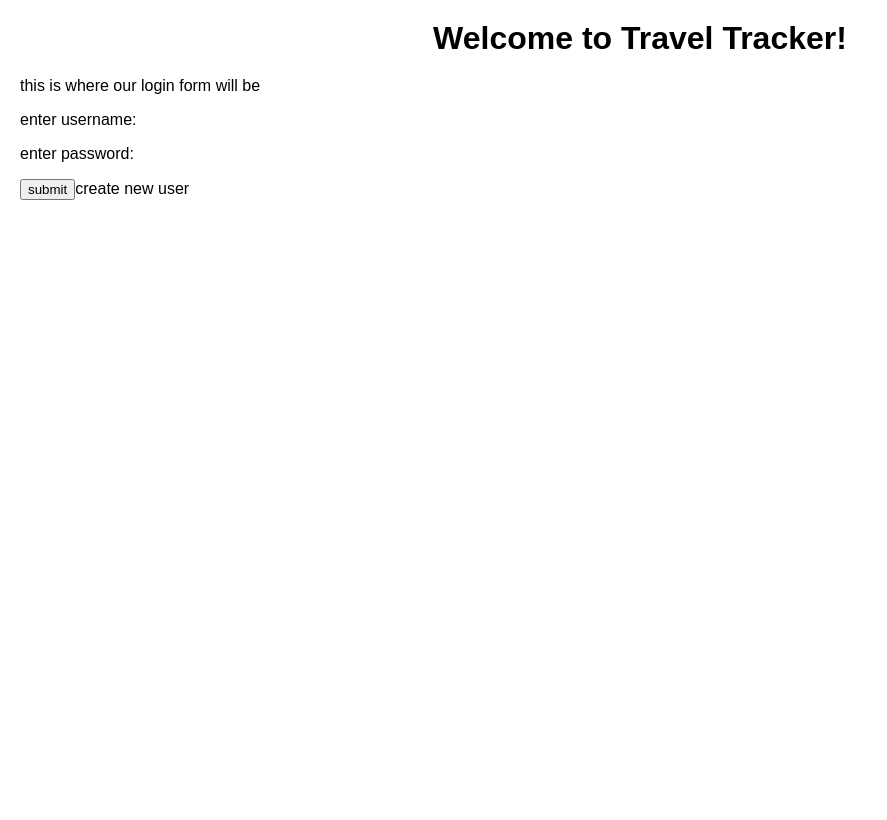
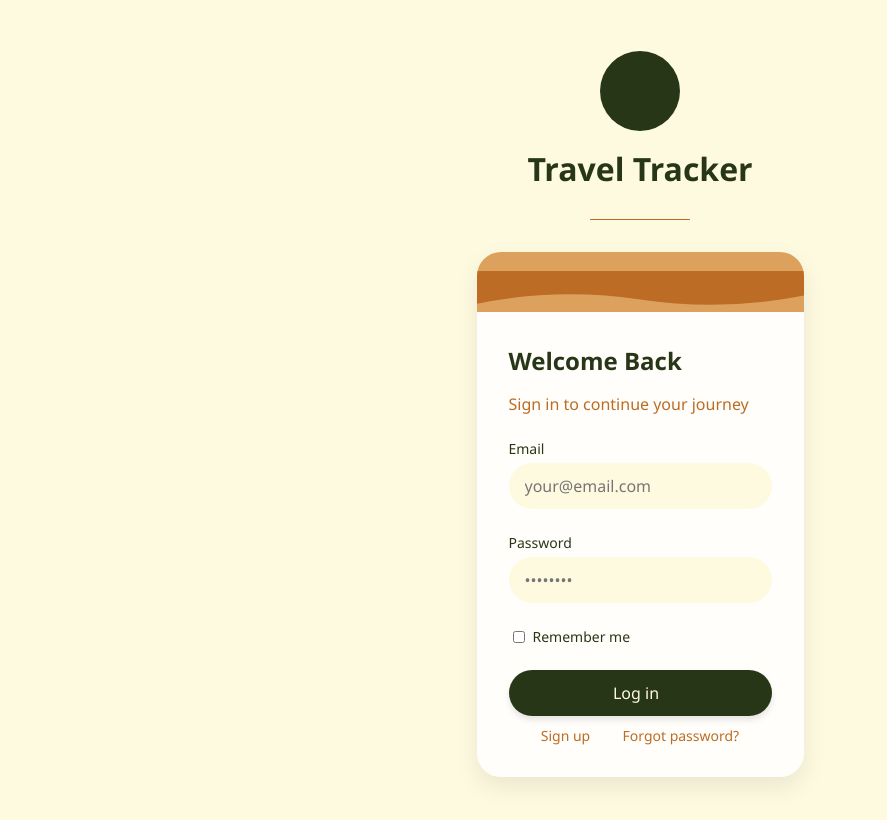
Before and after one commit to psd-travel-tracker/Front-End, a React (Create React App) app: page /login in a window 1280 px wide. Shown: the top 820 px of the page, without its empty margins (0-887 px from the left). Built offline with nearby package versions, Linux system fonts and the light colour scheme.

Commit message:
login component and some renaming and cleanup

```diff
--- a/src/Components/ExpenseCard.jsx
+++ b/src/Components/ExpenseCard.jsx
@@ -1,4 +1,4 @@
-import '../Style/tripdetails.css';
+import '../Style/trip_details.css';
 
 export default function ExpenseCard({ name, cost }) {
     return (
--- a/src/Components/ExpenseList.jsx
+++ b/src/Components/ExpenseList.jsx
@@ -1,5 +1,5 @@
 import ExpenseCard from './ExpenseCard';
-import '../Style/tripdetails.css';
+import '../Style/trip_details.css';
 
 export default function ExpenseList() {
   const dummyExpenses = [
--- a/src/Pages/LoginPage.jsx
+++ b/src/Pages/LoginPage.jsx
@@ -1,13 +1,92 @@
+import { useEffect, useState } from "react";
+import { useNavigate } from 'react-router-dom';
+import "../Style/login.css";
 
 export default function HomePage() {
+    const navigate = useNavigate();
+    const [data, setData] = useState([]);
+    const [loading, setLoading] = useState(true);
+    const [error, setError] = useState(null);
+
+    const [formData, setFormData] = useState({
+        email: "",
+        password: "",
+        rememberMe: "",
+    });
+    async function validateUser(formData) {
+        // TODO: make async fucntion to validate user and update session with validated user from our DB
+    }
+
+    const handleChange = (e) => {
+        const { name, value } = e.target;
+        setFormData({
+            ...formData,
+            [name]: value
+        });
+    };
+
+    const handleSubmit = async (e) => {
+        e.preventDefault(); // Prevent the default form submission
+
+        await validateUser(formData);
+    };
+
     return (
-        <div>
-            <h1 className="welcome-title">Welcome to Travel Tracker!</h1>
-            <p>this is where our login form will be</p>
-            <p>enter username:</p>
-            <p>enter password:</p>
-            <button>submit</button>
-            <newUserButton>create new user</newUserButton>
+        <>
+        <div className="login-wrapper">
+            <div className="logo-container">
+                <div className="logo-circle"></div>
+                <h1 className="logo-title">Travel Tracker</h1>
+                <div className="logo-divider">
+                    <div className="logo-line"></div>
+                    <div className="logo-line"></div>
+                </div>
+            </div>
+
+            <div className="login-card">
+                <div className="card-header">
+                    <svg className="card-wave" viewBox="0 0 400 50" preserveAspectRatio="none">
+                        <path d="M0,0 L400,0 L400,30 Q300,50 200,35 Q100,20 0,40 L0,0 Z" fill="#BC6C25"></path>
+                    </svg>
+                </div>
+
+                <div className="card-content">
+                    <h2 className="card-title">Welcome Back</h2>
+                    <p className="card-subtitle">Sign in to continue your journey</p>
+
+                    <form onSubmit={handleSubmit}>
+                        <div className="form-group">
+                            <label className="form-label" htmlFor="email">Email</label>
+                            <div className="input-container">
+                                <input className="form-input" type="email" id="email" placeholder="your@email.com" onChange={handleChange}></input>
+                            </div>
+                        </div>
+
+                        <div className="form-group">
+                            <label className="form-label" htmlFor="password">Password</label>
+                            <div className="input-container">
+                                <input className="form-input" type="password" id="password" placeholder="••••••••" onChange={handleChange}></input>
+                            </div>
+                        </div>
+
+                        <div className="form-options">
+                            <div className="remember-me">
+                                <input className="checkbox" type="checkbox" id="rememberMe" onChange={handleChange}></input>
+                                <label className="remember-label" htmlFor="rememberMe">Remember me</label>
+                            </div>
+                        </div>
+
+                        <button className="login-button" type="submit">
+                            <span className="button-text">Log in</span>
+                        </button>
+                    </form>
+                    <div className="card-footer">
+                        <a className="login-redirect-link" onClick={() => navigate('/')}>Sign up</a>
+                        <a className="login-redirect-link" onClick={() => navigate('/')}>Forgot password?</a>
+                    </div>
+                </div>
+            </div>
         </div>
+        </>
     );
 }
--- a/src/Pages/TripDetails.jsx
+++ b/src/Pages/TripDetails.jsx
@@ -1,7 +1,7 @@
 import { useParams } from 'react-router-dom';
 import { useState, useEffect } from 'react';
 import Chart from '../Components/Chart';
-import '../Style/tripdetails.css';
+import '../Style/trip_details.css';
 import ExpenseList from '../Components/ExpenseList';
 
 export default function TripDetails() {
--- a/src/Pages/ViewTrips.jsx
+++ b/src/Pages/ViewTrips.jsx
@@ -37,15 +37,17 @@ export default function ViewTrips() {
     }, []);
 
     if (loading) {
-        return <p>Fetching Data...</p>;
+        return <p style={{color: "#BC6C25"}}>Fetching Data...</p>;
     }
     if (error) {
         return <p style={{color: "red"}}>ERROR: {error.message}</p>;
     }
     return(
         <div>
+            {/* TODO: add a navigation menu component */}
+            {/* <NavMenu/> */}
             <h1 className="welcome-title">Trips</h1>
-            <button className="create-trip-button" onClick={() => navigate('/create-new-trip')}>Create New Trip!</button>
+            <button className="create-trip-button" onClick={() => navigate('/create-new-trip')}>Add a trip</button>
             <Trips data={data}/>
             <br/>
         </div>
--- /dev/null
+++ b/src/Style/login.css
@@ -0,0 +1,203 @@
+* {
+    font-family: 'Segoe UI', Tahoma, Geneva, Verdana, sans-serif;
+  }
+
+  body {
+    background-color: #FEFAE0;
+  }
+
+  .login-wrapper {
+    min-height: 100vh;
+    display: flex;
+    flex-direction: column;
+    align-items: center;
+    justify-content: center;
+    position: relative;
+    overflow-x: hidden;
+    padding-bottom: 12px;
+  }
+
+  /* Logo */
+  .logo-container {
+    display: flex;
+    flex-direction: column;
+    align-items: center;
+    margin-bottom: 32px;
+  }
+
+  .logo-circle {
+    width: 80px;
+    height: 80px;
+    background-color: #283618;
+    border-radius: 50%;
+    display: flex;
+    align-items: center;
+    justify-content: center;
+    color: #FEFAE0;
+    font-size: 36px;
+    position: relative;
+  }
+
+  .logo-title {
+    margin-top: 16px;
+    font-size: 32px;
+    font-weight: bold;
+    color: #283618;
+  }
+
+  .logo-divider {
+    margin-top: 8px;
+    display: flex;
+    align-items: center;
+  }
+
+  .logo-line {
+    height: 1px;
+    width: 50px;
+    background-color: #BC6C25;
+  }
+
+  /* Card */
+  .login-card {
+    background-color: rgba(255, 255, 255, 0.85);
+    border-radius: 24px;
+    overflow: hidden;
+    box-shadow: 0 10px 25px rgba(0, 0, 0, 0.08);
+    position: relative;
+  }
+
+  /* Header */
+  .card-header {
+    height: 60px;
+    background-color: #DDA15E;
+    position: relative;
+    overflow: hidden;
+  }
+
+  .card-wave {
+    position: absolute;
+    bottom: 0;
+    left: 0;
+    width: 100%;
+  }
+
+  /* Card content */
+  .card-content {
+    padding: 32px;
+  }
+
+  .card-title {
+    font-size: 24px;
+    font-weight: 600;
+    color: #283618;
+    margin-bottom: 5px;
+  }
+
+  .card-subtitle {
+    color: #BC6C25;
+    margin-bottom: 24px;
+  }
+
+  /* Form */
+  .form-group {
+    margin-bottom: 24px;
+  }
+
+  .form-label {
+    display: block;
+    font-size: 14px;
+    font-weight: 500;
+    color: #283618;
+    margin-bottom: 5px;
+  }
+
+  .input-container {
+    position: relative;
+    border-radius: 9999px;
+    overflow: hidden;
+  }
+
+  .form-input {
+    width: 100%;
+    padding: 12px 16px;
+    background-color: #FEFAE0;
+    border: none;
+    font-size: 16px;
+    color: #283618;
+  }
+
+  .form-input:focus {
+    outline: none;
+    box-shadow: 0 0 0 2px #DDA15E;
+  }
+
+  /* Remember me and forgot password */
+  .form-options {
+    display: flex;
+    align-items: center;
+    gap: 10px;
+    margin-bottom: 24px;
+  }
+
+  .remember-me {
+    display: flex;
+    align-items: center;
+  }
+
+  .checkbox {
+    height: 12px;
+    width: 12px;
+    margin-right: 8px;
+    accent-color: #BC6C25;
+  }
+
+  .remember-label {
+    font-size: 14px;
+    color: #283618;
+  }
+
+  .login-redirect-link {
+    font-size: 14px;
+    color: #BC6C25;
+    text-decoration: none;
+    font-weight: 500;
+    align-self: center;
+  }
+
+  .login-redirect-link:hover {
+    color: #283618;
+  }
+
+  /* Button */
+  .login-button {
+    width: 100%;
+    padding: 12px 24px;
+    background-color: #283618;
+    color: #FEFAE0;
+    border: none;
+    border-radius: 9999px;
+    font-size: 16px;
+    font-weight: 500;
+    cursor: pointer;
+    display: flex;
+    align-items: center;
+    justify-content: center;
+    box-shadow: 0 4px 6px rgba(0, 0, 0, 0.1);
+    position: relative;
+    overflow: hidden;
+  }
+
+  .login-button:hover {
+    background-color: #606C38;
+  }
+
+  .button-text {
+    margin-right: 8px;
+  }
+
+  /* Footer */
+  .card-footer {
+    display: flex;
+    justify-content: space-evenly;
+    padding-top: 10px;
+  }
--- a/src/index.js
+++ b/src/index.js
@@ -2,7 +2,7 @@ import React, { StrictMode } from "react";
 import { createRoot } from "react-dom/client";
 import "./Style/common.css";
 import "./Style/trip.css";
-import "./Style/form.css"
+import "./Style/form.css";
 
 import App from "./App";
 
```
Also changed, not shown: src/Style/trip_details.css (renamed from src/Style/tripdetails.css).
